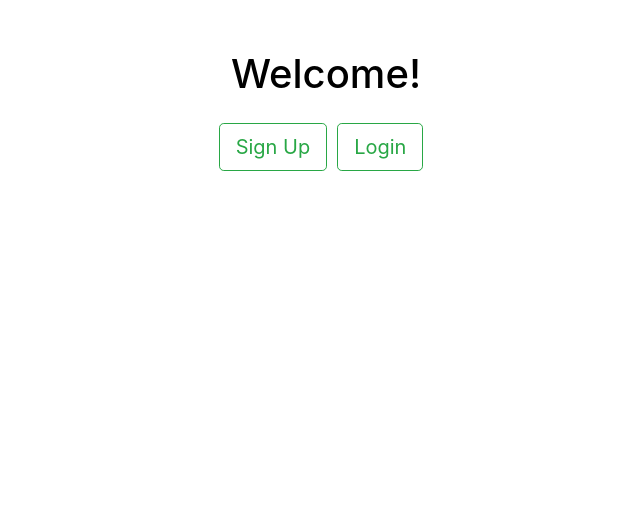
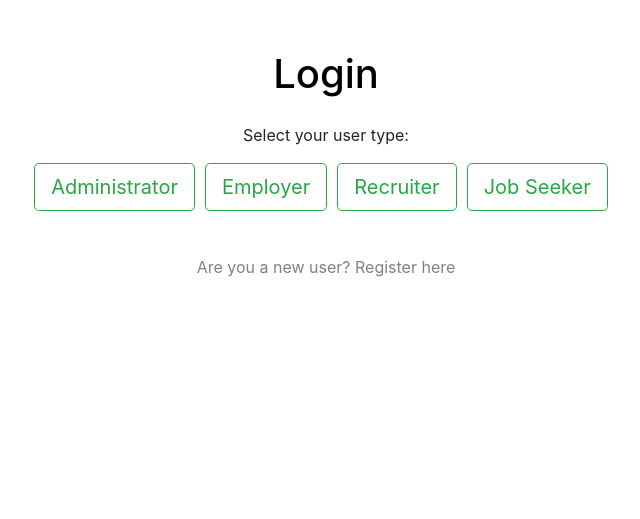
Before and after one commit to dunyaoguz/daj_recruitment_platform, a PHP site: page / in a window 1280 px wide. Shown: the part 66-585 px from the top of the page, without its empty margins (314-954 px from the left). Run offline with PHP 8.4, Linux system fonts and the light colour scheme.

Commit message:
make login page the home page

```diff
--- a/JobPortalWebsite/index.php
+++ b/JobPortalWebsite/index.php
@@ -4,25 +4,33 @@
     <meta charset="UTF-8">
     <meta name="viewport" content="width=device-width, initial-scale=1.0">
     <link rel="stylesheet" href="https://stackpath.bootstrapcdn.com/bootstrap/4.3.1/css/bootstrap.min.css" integrity="sha384-ggOyR0iXCbMQv3Xipma34MD+dH/1fQ784/j6cY/iJTQUOhcWr7x9JvoRxT2MZw1T" crossorigin="anonymous">
-    <link rel="stylesheet" href="style.css">
+    <link rel="stylesheet" href="../style.css">
     <title>DAJ Recruitment Platform</title>
 </head>
 <body>
   <nav class="navbar navbar-light bg-light">
     <span class="navbar-brand mb-0 h1">DAJ Recruitment Platform</span>
-    <span class="logo-image"><img src="logo.png" class="logo"></span>
+    <span class="logo-image"><img src="../logo.png" class="logo"></span>
   </nav>
-  <p></p>
-  <h1>Welcome!</h1>
-  <p></p>
+  <h1>Login</h1>
+  <p><center>Select your user type:</center></p>
+
   <div class="d-flex justify-content-center">
     <div class="button">
-      <a href='./SignUp/' class="btn btn-outline-success btn-lg">Sign Up</a>
+      <a href='Login/Admin/' class="btn btn-outline-success btn-lg">Administrator</a>
     </div>
     <div class="button">
-      <a href='./Login/' class="btn btn-outline-success btn-lg">Login</a>
+      <a href='Login/Employer/' class="btn btn-outline-success btn-lg">Employer</a><br>
+    </div>
+    <div class="button">
+      <a href='Login/Recruiter/' class="btn btn-outline-success btn-lg">Recruiter</a><br>
+    </div>
+    <div class="button">
+      <a href='Login/JobSeeker/' class="btn btn-outline-success btn-lg">Job Seeker</a>
     </div>
   </div>
+  <br>
+  <a href='./SignUp/' class="register">Are you a new user? Register here</a>
   <div class="footer">
     © 2021 Copyright: Dunya Oguz, Azman Akhter, John Purcell
   </div>
--- a/JobPortalWebsite/style.css
+++ b/JobPortalWebsite/style.css
@@ -90,3 +90,10 @@ p {
   height: 150px;
   word-break: break-word;
 }
+.register {
+  color: grey;
+  display: flex;
+  margin-top: 20px;
+  margin-bottom: 20px;
+  justify-content: center;
+}
```
Also changed, not shown: JobPortalWebsite/Login/index.php (deleted, +0 -37 lines).
